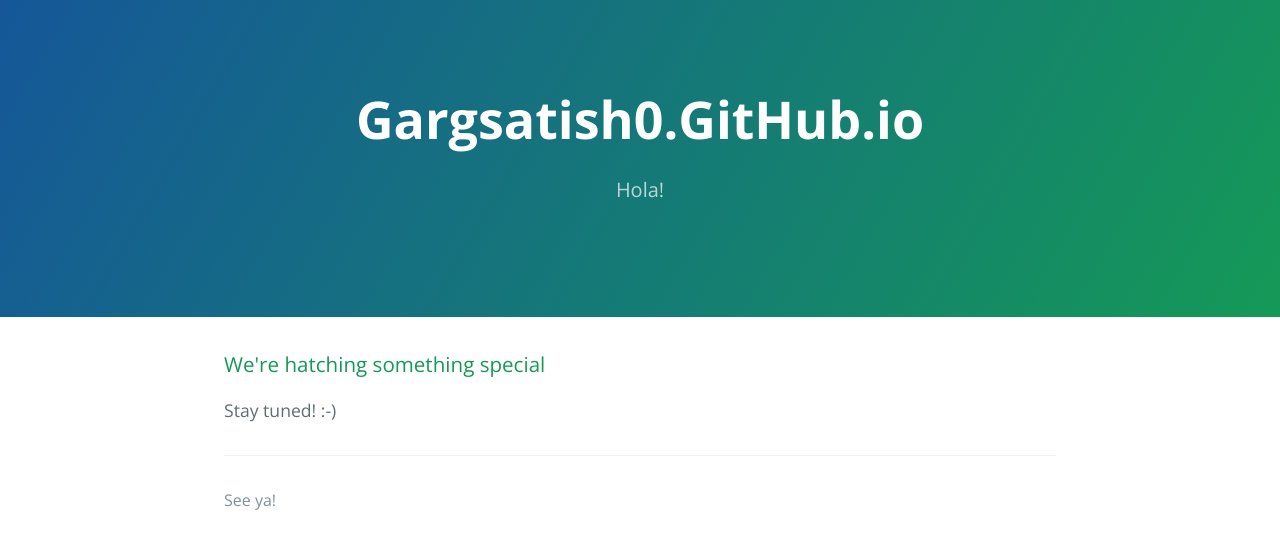
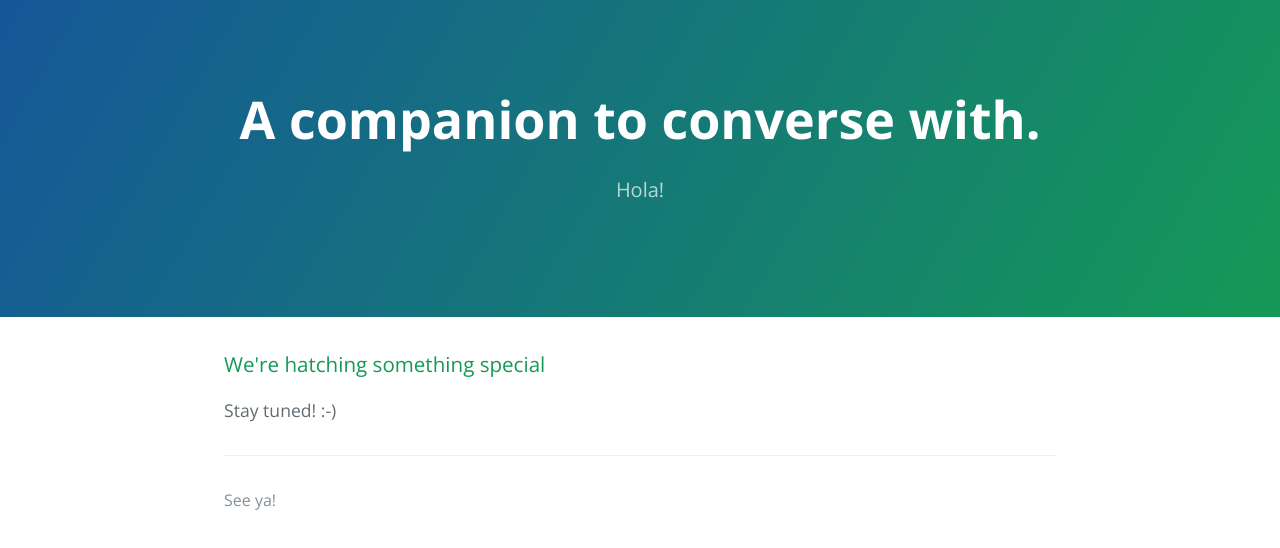
Before and after one commit to gargsatish0/gargsatish0.github.io, a plain HTML site: page index.html in a window 1280 px wide. Drawn offline with nearby package versions, Linux system fonts and the light colour scheme.

Commit message:
Update index.html

```diff
--- a/index.html
+++ b/index.html
@@ -11,7 +11,7 @@
   </head>
   <body>
     <section class="page-header">
-      <h1 class="project-name">Gargsatish0.GitHub.io</h1>
+      <h1 class="project-name">A companion to converse with.</h1>
       <h2 class="project-tagline">Hola!</h2>
     </section>
 
```
